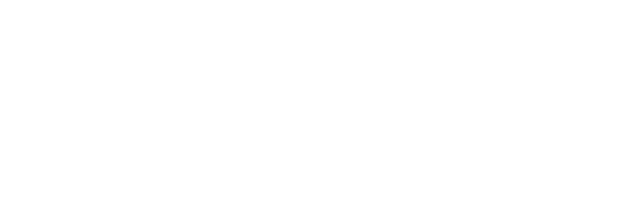
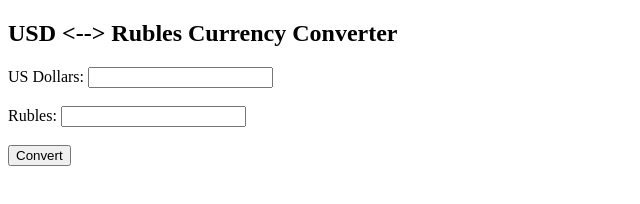
Before and after one commit to smitho-elms/Web_Programming, a plain HTML site: page Lab 3 Currency Converter UI/index.html in a window 1280 px wide. Shown: the whole page, without its empty margins (0-640 px from the left). Drawn offline with Linux system fonts and the light colour scheme.

Commit message:
Made currency converter that goes both ways

```diff
--- a/Lab 3 Currency Converter UI/index.html
+++ b/Lab 3 Currency Converter UI/index.html
@@ -6,11 +6,20 @@
         <link href="style.css" rel="stylesheet" type="text/css" />
     </head>
     <body>
-      <!-- Add UI for Currency Converter -->
+   <!-- Add UI for Currency Converter -->
+   <h2>USD &lt;--&gt; Rubles Currency Converter</h2>
+   <div id="converter">
+     <label for="usdInput">US Dollars:</label>
+     <input type="number" id="usdInput" min="0" step="any" />
+     <br><br>
+     <label for="rubInput">Rubles:</label>
+     <input type="number" id="rubInput" min="0" step="any" />
+     <br><br>
+     <button id="convertBtn" onclick="convert()">Convert</button>
+   </div>
 
-
-      <!-- The JavaScript code is attached at the bottom of the page
-           after the page is completely loaded. Write your code in script.js. -->
-      <script src="script.js"></script>
+   <!-- The JavaScript code is attached at the bottom of the page
+     after the page is completely loaded. Write your code in script.js. -->
+   <script src="script.js"></script>
     </body>
 </html>
--- a/Lab 3 Currency Converter UI/script.js
+++ b/Lab 3 Currency Converter UI/script.js
@@ -0,0 +1,34 @@
+
+// USD <-> Rubles Currency Converter
+function convert() {
+	var rate = 93.5; // Example rate: 1 USD = 93.5 RUB (update as needed)
+	var usdInput = document.getElementById('usdInput');
+	var rubInput = document.getElementById('rubInput');
+
+	var usdVal = usdInput.value;
+	var rubVal = rubInput.value;
+
+	if (usdVal !== "" && (rubVal === "" || parseFloat(usdVal) !== 0)) {
+		// Convert USD to Rubles
+		var usd = parseFloat(usdVal);
+		if (isNaN(usd) || usd < 0) {
+			rubInput.value = "";
+			alert('Please enter a valid dollar amount.');
+			return;
+		}
+		var rubles = usd * rate;
+		rubInput.value = rubles.toFixed(2);
+	} else if (rubVal !== "" && (usdVal === "" || parseFloat(rubVal) !== 0)) {
+		// Convert Rubles to USD
+		var rub = parseFloat(rubVal);
+		if (isNaN(rub) || rub < 0) {
+			usdInput.value = "";
+			alert('Please enter a valid ruble amount.');
+			return;
+		}
+		var usd = rub / rate;
+		usdInput.value = usd.toFixed(2);
+	} else {
+		alert('Please enter a value in one field only.');
+	}
+}
```
